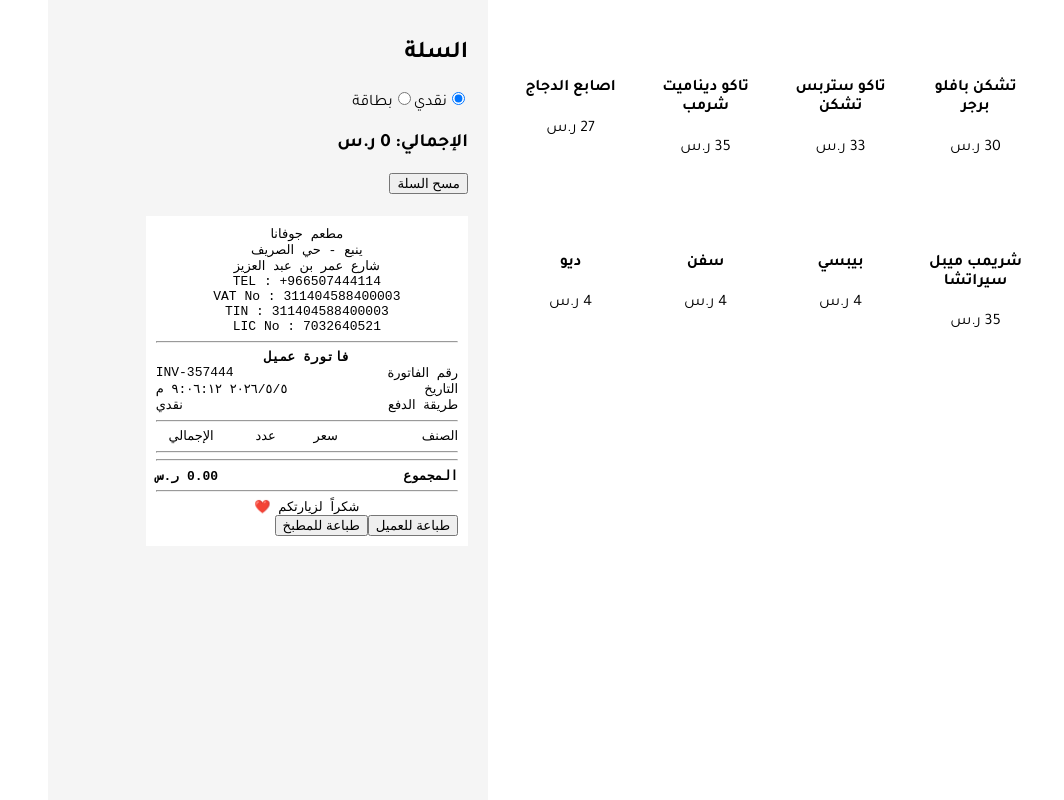
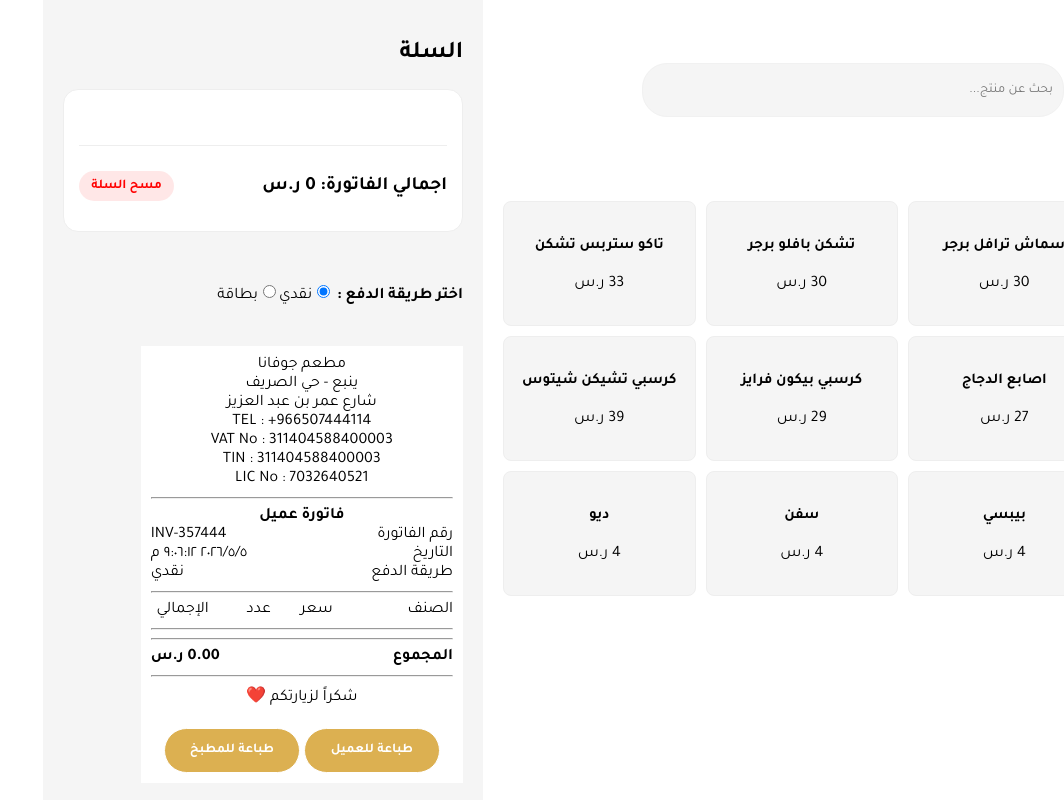
Before and after one commit to wafaahegazy77/jovana-pov, a React (Vite) app: page / in a window 1280 px wide. Shown: the whole page, without its empty margins (216-1280 px from the left). Built offline with nearby package versions, Linux system fonts and the light colour scheme.

Commit message:
fix logo import + ui updates

```diff
--- a/src/components/Cart.jsx
+++ b/src/components/Cart.jsx
@@ -11,24 +11,31 @@ export default function Cart({
   return (
     <div className="cart">
       <h2>السلة</h2>
-
+      <div className="cart_box">
         {cart.map(item => (
           <div key={item.id} className="cart-item">
-          <span>{item.name}</span>
+            <span className="name">{item.name}</span>
 
-          <div>
+            <div className="act_btuns">
               <button onClick={() => updateQty(item.id, "dec")}>-</button>
               <span>{item.qty}</span>
               <button onClick={() => updateQty(item.id, "inc")}>+</button>
             </div>
 
-          <span>{item.price * item.qty}</span>
+            <span>{item.price * item.qty} <small> ر.س  </small> </span>
 
-          <button onClick={() => removeItem(item.id)}>x</button>
+            <button className="removerButn" onClick={() => removeItem(item.id)}>x</button>
           </div>
         ))}
 
+        <div className="cart_box_foot">
+          <h3> اجمالي الفاتورة: {total} ر.س</h3>
+          <button onClick={clearCart}>مسح السلة</button>
+        </div>
+      </div>
+
       <div className="payment">
+        <span> <b> اختر طريقة الدفع  : </b> </span>
         <label>
           <input
             type="radio"
@@ -48,9 +55,8 @@ export default function Cart({
         </label>
       </div>
 
-      <h3>الإجمالي: {total} ر.س</h3>
 
-      <button onClick={clearCart}>مسح السلة</button>
+
     </div>
   );
 }
--- a/src/components/Products.jsx
+++ b/src/components/Products.jsx
@@ -1,5 +1,6 @@
 
 import { useState } from "react";
+import logo from "../img/logo.png";
 
 export default function Products({ products, addToCart }) {
   const [search, setSearch] = useState("");
@@ -10,11 +11,16 @@ export default function Products({ products, addToCart }) {
 
   return (
     <div>
-      <input
-        placeholder="بحث..."
-        value={search}
-        onChange={(e) => setSearch(e.target.value)}
-      />
+      <div className="top_nav">
+          <img src={logo} alt="" className="logo" />
+          <input
+            className="form-contorol"
+            placeholder="بحث عن منتج..."
+            value={search}
+            onChange={(e) => setSearch(e.target.value)}
+          />
+
+      </div>
 
       <div className="grid">
         {filtered.map(p => (
--- a/src/components/Receipt.jsx
+++ b/src/components/Receipt.jsx
@@ -86,7 +86,7 @@ export default function Receipt({ cart, total, invoiceId, paymentMethod }) {
 
       <div className="center">شكراً لزيارتكم ❤️</div>
 
-      <div className="no-print">
+      <div className="print_butns no-print">
         <button onClick={printClient}>طباعة للعميل</button>
         <button onClick={printKitchen}>طباعة للمطبخ</button>
       </div>
--- a/src/styles.css
+++ b/src/styles.css
@@ -1,8 +1,11 @@
 @import url('https://fonts.googleapis.com/css2?family=Tajawal:wght@200;300;400;500;700;800;900&display=swap');
+
+* {
+  font-family: "Tajawal", sans-serif;
+}
 
 body {
   margin: 0;
-  font-family: "Tajawal", sans-serif;
   direction: rtl;
 }
 
@@ -25,30 +28,65 @@ body {
 
 .grid {
   display: grid;
-  grid-template-columns: repeat(auto-fill, minmax(120px, 1fr));
+  grid-template-columns: repeat(auto-fill, minmax(180px, 1fr));
   gap: 10px;
+  margin-top: 40px;
 }
 
 .card {
-  background: #fff;
-  padding: 15px;
+  background: #f5f5f5;
+  padding: 15px 10px;
   cursor: pointer;
   border-radius: 8px;
   text-align: center;
+  border: 1px solid #eee;
+}
+
+.card h4 {
+  font-size: 15px;
 }
 
 .cart-item {
   display: flex;
   justify-content: space-between;
-  margin-bottom: 10px;
+  margin-bottom: 15px;
 }
+.cart-item .name {
+    width: 160px;
+    overflow: hidden;
+}
+
+.cart-item .act_btuns button {
+    width: 25px;
+    height: 25px;
+    background-color: #f5f5f5;
+    color: #888;
+    border-radius: 50%;
+    border: none;
+    font-weight: bold;
+    margin: 0 5px;
+    cursor: pointer;
+}
+
+.cart-item .removerButn {
+    width: 25px;
+    height: 25px;
+  background-color: rgba(255, 0, 0, 0.096);
+  color: #f00;
+    border-radius: 50%;
+    border: none;
+    font-weight: bold;
+    margin: 0 5px;
+    cursor: pointer;
+}
+
 
 .receipt {
   background: white;
   padding: 10px;
   margin-top: 20px;
   width: 80mm;
-  font-family: monospace;
+  /* font-family: monospace; */
 }
 
 .center {
@@ -88,11 +126,11 @@ body {
     position: absolute;
     left: 0;
     top: 0;
-    width: 80mm;
+    width: 70mm;
   }
 
   @page {
-    size: 80mm auto;
+    size: 70mm auto;
     margin: 0;
   }
 
@@ -100,3 +138,76 @@ body {
     display: none;
   }
 }
+
+.top_nav {
+  display: flex;
+  align-items: center;
+}
+.top_nav .logo {
+  width: 100px;
+  object-fit: contain;
+}
+.top_nav .form-contorol {
+  background-color: #f5f5f5;
+  border: 1px solid #f1f1f1;
+  width: 50%;
+  margin: auto;
+  border-radius: 25px;
+  height: 50px;
+  padding-inline: 10px;
+  display: block;
+}
+
+
+.cart_box {
+  background-color: #fff;
+  border: 1px solid #eee;
+  border-radius: 15px;
+  padding: 15px;
+  margin-bottom: 50px;
+}
+.cart_box .cart_box_foot {
+  display: flex;
+  justify-content: space-between;
+  align-items: center;
+  padding-top: 10px;
+  margin-top: 40px;
+  border-top: 1px solid #eee;
+}
+.cart_box .cart_box_foot button {
+  background-color: rgba(255, 0, 0, 0.096);
+  color: #f00;
+  border: none;
+  border-radius: 25px;
+  width: 95px;
+  height: 30px;
+  cursor: pointer;
+  font-weight: bold;
+}
+
+.payment {
+  margin-bottom: 40px !important;
+}
+
+.logo {
+  width: 200px;
+  object-fit: contain;
+}
+
+.print_butns {
+  display: flex;
+  align-items: center;
+  justify-content: center;
+  gap: 4px;
+  margin-top: 20px;
+}
+.print_butns button {
+  width: 45%;
+  height: 45px;
+  border-radius: 25px;
+  background-color: #dcb051;
+  border: 1px solid #fff ;
+  color: #fff;
+  cursor: pointer;
+  font-weight: bold;
+}
```
Also changed, not shown: src/img/logo.png (added). Lines whose indentation alone changed are shown as unchanged.
